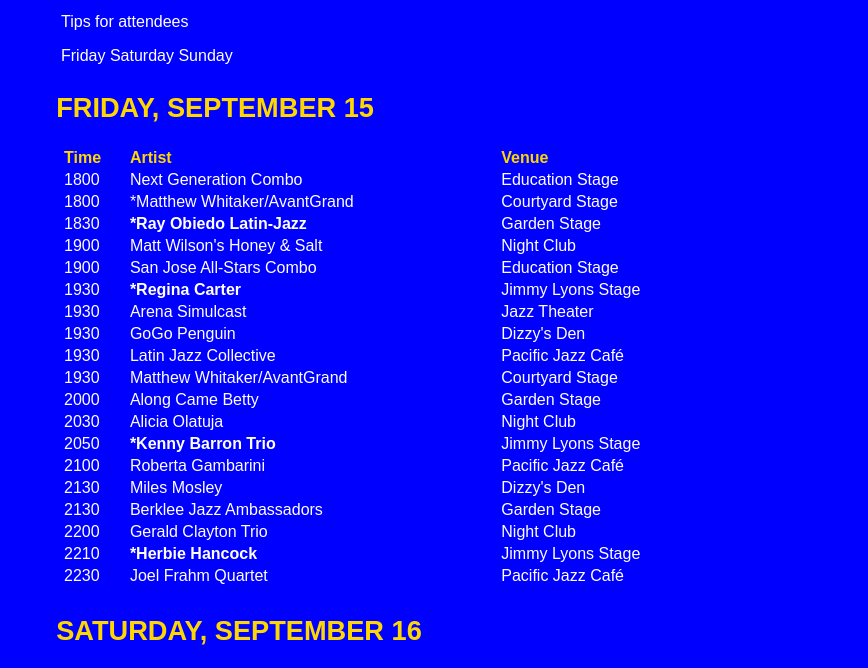
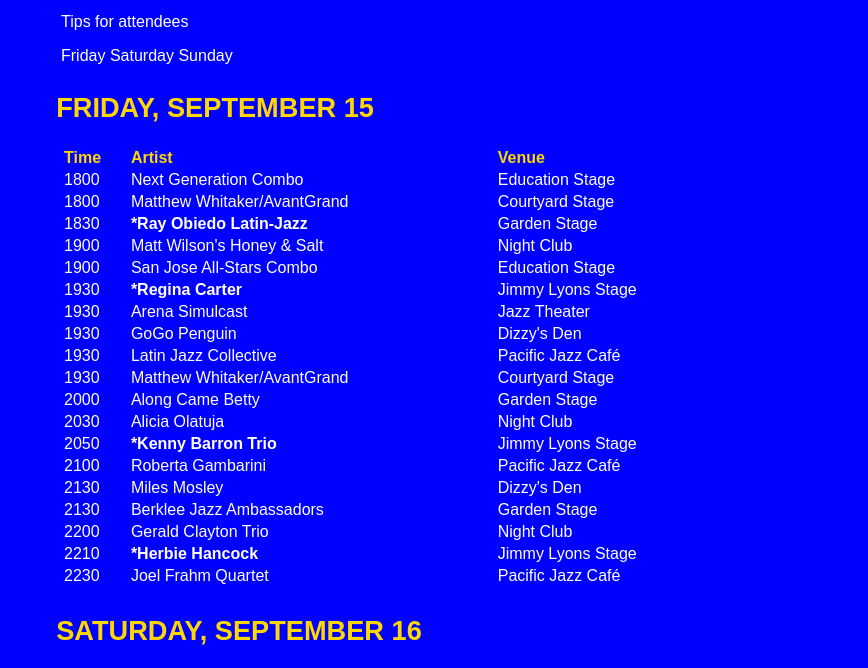
Before and after one commit to CaptDowner/mjf2017, a plain HTML site: page index.html in a window 1280 px wide. Shown: the part 91-759 px from the top of the page, without its empty margins (19-887 px from the left). Drawn offline with nearby package versions, Linux system fonts and the light colour scheme.

Commit message:
Removed selection.

```diff
--- a/index.html
+++ b/index.html
@@ -50,7 +50,7 @@ window.onclick = function(event) {
 <table class='sortable'>
   <tr><th>Time</th><th>Artist</th><th>Venue</th></tr>
   <tr><td>1800</td><td><a href='./nextgen.html'>Next Generation Combo</a></td><td>Education Stage</td></tr>
-  <tr><td>1800</td><td><a href='./matthewwhitaker.html'>*Matthew Whitaker/AvantGrand</a> </td><td>Courtyard Stage</td></tr>
+  <tr><td>1800</td><td><a href='./matthewwhitaker.html'>Matthew Whitaker/AvantGrand</a> </td><td>Courtyard Stage</td></tr>
   <tr><td>1830</td><td><a href='./rayobeido.html'><strong>*Ray Obiedo Latin-Jazz</strong></a></td><td>Garden Stage</td></tr>
   <tr><td>1900</td><td><a href='./mattwilson.html'>Matt Wilson's Honey &amp; Salt</a></td><td>Night Club</td></tr>
   <tr><td>1900</td><td><a href='./sjallstars.html'>San Jose All-Stars Combo</a></td><td> Education Stage</td></tr>
```
